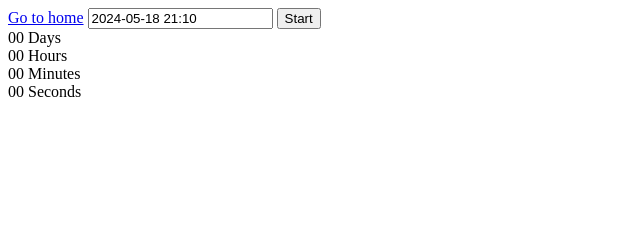
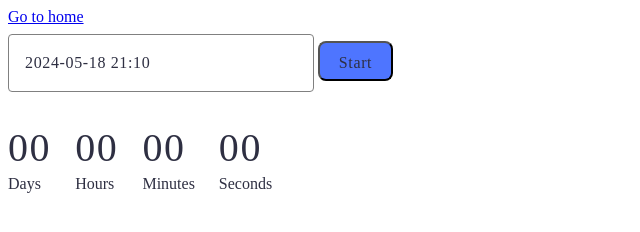
Before and after one commit to Katrinast/goit-js-hw-10, a website built with Vite: page src/1-timer.html in a window 1280 px wide. Shown: the whole page, without its empty margins (0-640 px from the left). Built offline with nearby package versions, Linux system fonts and the light colour scheme.

Commit message:
started second task

```diff
--- a/src/1-timer.html
+++ b/src/1-timer.html
@@ -5,6 +5,7 @@
     <meta http-equiv="X-UA-Compatible" content="IE=edge" />
     <meta name="viewport" content="width=device-width, initial-scale=1.0" />
     <title>Page 2</title>
+    <link rel="stylesheet" href="./css/1-timer.css" />
   </head>
   <body>
     <section>
--- /dev/null
+++ b/src/css/1-timer.css
@@ -0,0 +1,74 @@
+a {
+  display: block;
+  margin-bottom: 8px;
+}
+
+button {
+  width: 75px;
+  height: 40px;
+  padding: 8px 16px;
+  color: #2e2f42;
+  font-family: Montserrat;
+  font-size: 16px;
+  line-height: 1.5;
+  letter-spacing: 0.04em;
+  border-radius: 8px;
+  background-color: #4e75ff;
+}
+
+button:hover {
+  background-color: #6c8cff;
+}
+
+button:disabled {
+  background-color: #989898;
+}
+
+#datetime-picker {
+  width: 272px;
+  height: 40px;
+  padding: 8px 16px;
+  border-radius: 4px;
+  border: 1px solid #808080;
+  color: #2e2f42;
+  font-family: Montserrat;
+  font-size: 16px;
+  line-height: 1.5;
+  letter-spacing: 0.04em;
+}
+
+#datetime-picker:hover {
+  border-color: #000000;
+}
+#datetime-picker:disabled {
+  border-color: #808080;
+}
+#datetime-picker:active {
+  border-color: #4e75ff;
+}
+
+.timer {
+  display: flex;
+  margin-top: 32px;
+  gap: 24px;
+}
+
+.field {
+  display: flex;
+  flex-direction: column;
+}
+
+.value {
+  color: #2e2f42;
+  font-family: Montserrat;
+  font-size: 40px;
+  line-height: 1.2;
+  letter-spacing: 0.04em;
+}
+
+.label {
+  color: #2e2f42;
+  font-family: Montserrat;
+  font-size: 16px;
+  line-height: 1.5;
+}
--- a/src/css/styles.css
+++ b/src/css/styles.css
@@ -6,6 +6,7 @@
 */
 @import url('./reset.css');
 @import url('./header.css');
+@import url('./1-timer.css');
 
 :root {
   font-family: Inter, Avenir, Helvetica, Arial, sans-serif;
```
Also changed, not shown: src/2-snackbar.html (+20 -0 lines).
